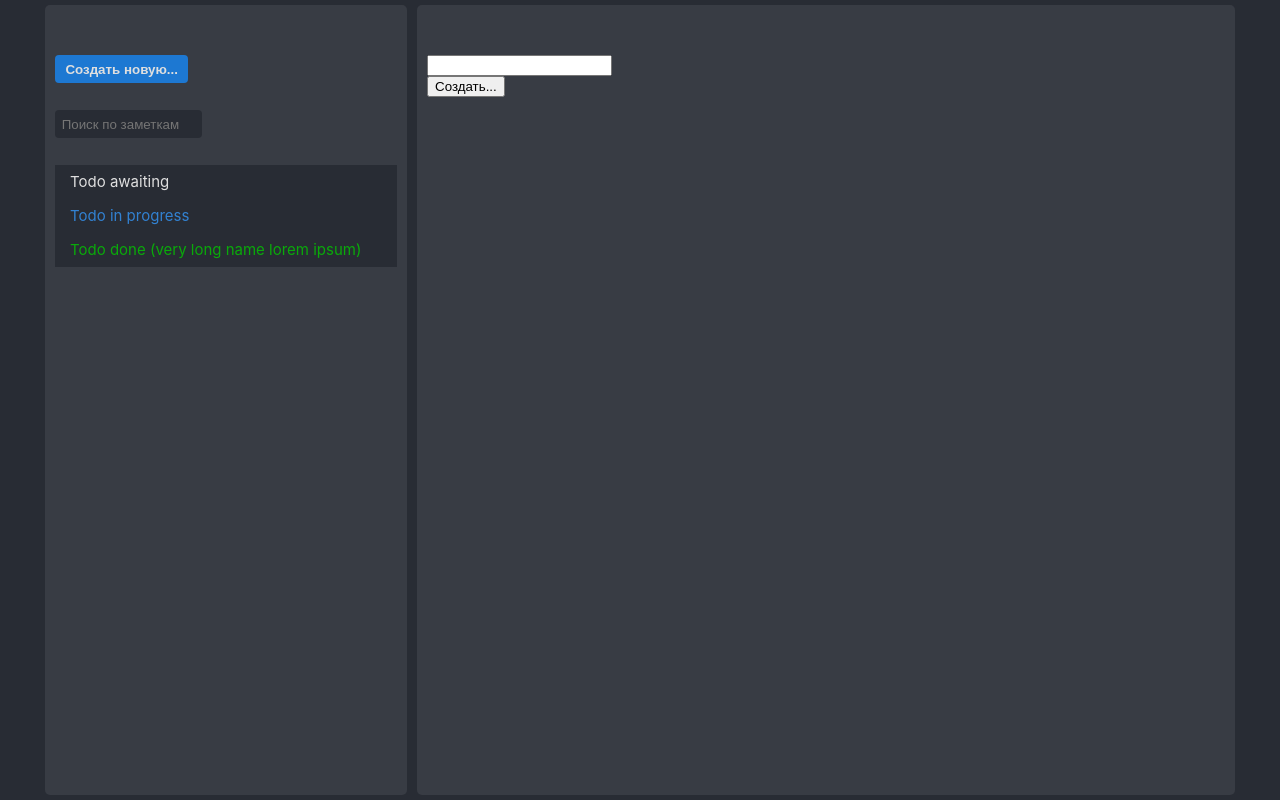
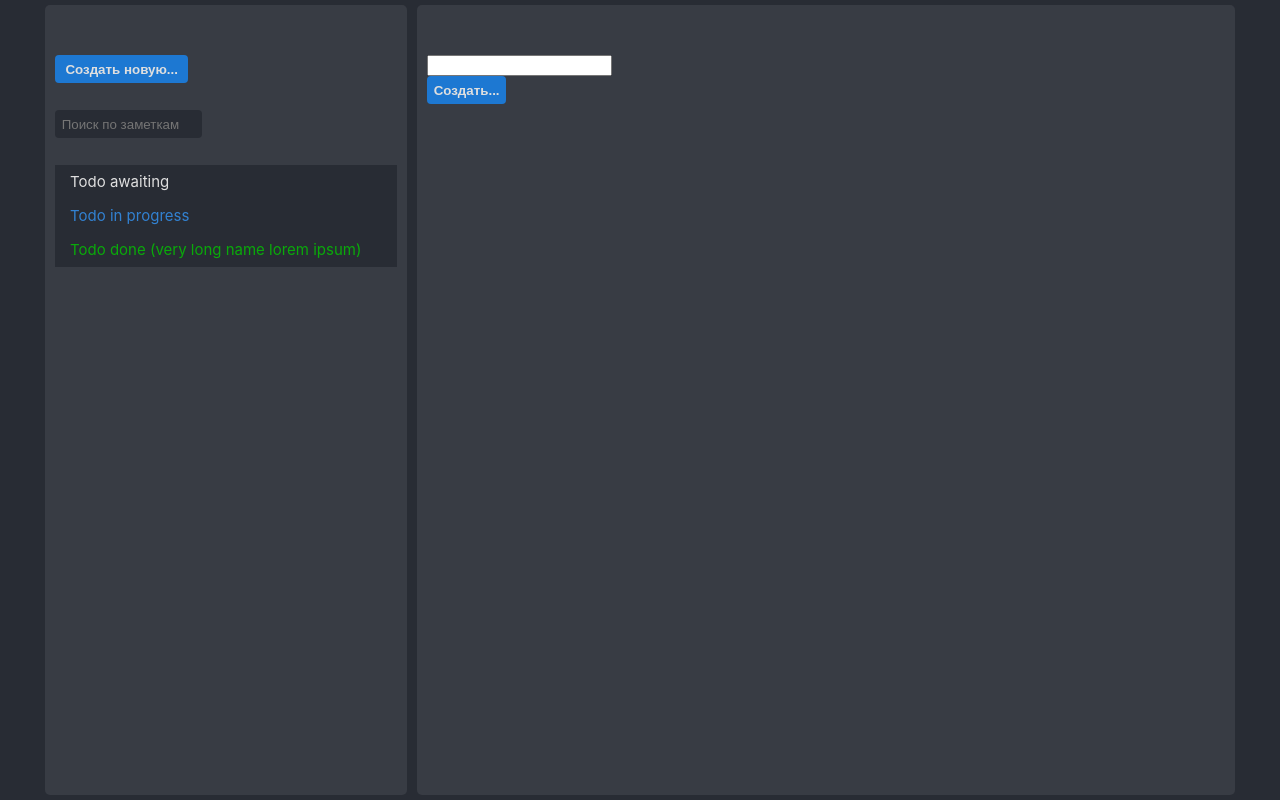
Before and after one commit to StroginA/react-ts-todo-list, a React (Create React App) app: page / in a window 1280 px wide. Built offline with nearby package versions, Linux system fonts and the light colour scheme.

Commit message:
basic todo updating

```diff
--- a/src/App.tsx
+++ b/src/App.tsx
@@ -5,31 +5,13 @@ import TodoListView from './TodoListView';
 import type { Todo } from './types';
 
 export default function App() {
-  const [todos, setTodos] = useState([] as Todo[]);
   const [search, setSearch] = useState("");
-
-  useEffect(() => {
-    setTodos([
-      {
-        title: "Todo awaiting",
-        status: "awaiting"
-      },
-      {
-        title: "Todo in progress",
-        status: "inProgress"
-      },
-      {
-        title: "Todo done (very long name lorem ipsum)",
-        status: "done"
-      }
-    ])
-  }, [])
 
   return (
     <SelectedProvider>
       <div className="App">
         <div className="container">
-          <TodoListView todos={todos} />
+          <TodoListView />
           <TodoEditView />
         </div>
       </div>
--- a/src/SelectedProvider.tsx
+++ b/src/SelectedProvider.tsx
@@ -1,23 +1,55 @@
 import { createContext, FC, useState } from "react";
 import type { ReactNode } from "react";
-import type { SelectedTodoContext, Todo } from "./types";
+import type { TodoContext, Todo } from "./types";
 
 const defaultState = {
-    selected: null as Todo | null,
+    todos: [] as Todo[],
+    selected: -1,
+    addTodo: () => {},
+    removeTodo: () => {},
+    updateTodo: () => {},
     setSelected: () => {}
 }
-export const Selected = createContext<SelectedTodoContext>(defaultState)
+export const Selected = createContext<TodoContext>(defaultState)
 
 export default function SelectedProvider({children}: { children: ReactNode }) {
     /*
-    Context tracking the current selected todo.
+    Context tracking the todos and current selected todo
     */
+    const [todos, setTodos] = useState([
+        {
+          title: "Todo awaiting",
+          status: "awaiting"
+        },
+        {
+          title: "Todo in progress",
+          status: "inProgress"
+        },
+        {
+          title: "Todo done (very long name lorem ipsum)",
+          status: "done"
+        }
+    ] as Todo[]);
     const [selected, setSelected] = useState(defaultState.selected);
-    const toggleSelected = (todo: Todo | null) => {
-        setSelected(todo);
+    const addTodo = (todo: Todo) => {
+    }
+    const removeTodo = (todo: Todo) => {
+    }
+    const updateTodo = (todo: Todo, index: number) => {
+        setTodos([...todos.slice(0, index), todo, ...todos.slice(index+1)])
+    }
+    const toggleSelected = (id: number) => {
+        setSelected(id);
     }
     return (
-        <Selected.Provider value={{selected: selected, setSelected: toggleSelected}}>
+        <Selected.Provider value={{
+            todos: todos,
+            addTodo: addTodo,
+            removeTodo: removeTodo,
+            updateTodo: updateTodo,
+            selected: selected,
+            setSelected: toggleSelected
+            }}>
             {children}
         </Selected.Provider>
     )
--- a/src/TodoEditView.tsx
+++ b/src/TodoEditView.tsx
@@ -1,21 +1,29 @@
 import { Todo } from "./types";
-import React, { ChangeEvent, useContext, useState } from "react";
+import React, { ChangeEvent, useContext, useState, useEffect } from "react";
 import { Selected } from "./SelectedProvider";
 
 export default function TodoEditView() {
-    const {selected, setSelected} = useContext(Selected);
-    const [title, setTitle] = useState(selected?.title || "");
+    const {todos, selected, updateTodo} = useContext(Selected);
+    const [title, setTitle] = useState("");
+
+    useEffect(() => {
+        /*
+        When another todo is selected, load new values into the fields
+        */
+        setTitle(todos[selected]?.title || "");
+    },[todos[selected]])
 
     const handleChangeTitle = (e: React.ChangeEvent<HTMLInputElement>) => {
         setTitle(e.target.value)
     }
 
     const handleUpdateTodo = (e: React.MouseEvent) => {
-        if (selected) {
-            setSelected({
+        if (todos[selected]) {
+            updateTodo({
                 title: title,
-                status: selected.status
-            });
+                description: todos[selected].description,
+                status: todos[selected].status
+            }, selected)
         }
     }
 
@@ -27,13 +35,15 @@ export default function TodoEditView() {
         <div className="column container__column column_edit">
             <input type="text" value={title}
             onChange={handleChangeTitle}></input>
-            <button onClick={
-                selected ?
+            <button // Dynamic button for updating/creating new todo
+            className="btn btn_primary"
+            onClick={
+                todos[selected] ?
                 handleUpdateTodo :
                 handleCreateTodo
             }>
                 {
-                    selected ?
+                    todos[selected] ?
                     "Обновить..." :
                     "Создать..."
                 }
--- a/src/TodoListItem.tsx
+++ b/src/TodoListItem.tsx
@@ -4,11 +4,12 @@ import { Todo } from "./types";
 
 export default function TodoListItem (props: {
     element: Todo,
+    id: number
 }) {
-    const {selected, setSelected} = useContext(Selected);
+    const {todos, selected, setSelected} = useContext(Selected);
 
     const selectElement = (e: React.MouseEvent) => {
-        setSelected(props.element);
+        setSelected(props.id);
     };
 
     return (
@@ -22,7 +23,7 @@ export default function TodoListItem (props: {
         props.element.status === 'done' ?
         'selectable-list__element_success' :
         ''}
-        ${props.element === selected ?
+        ${props.id === selected ?
         'selectable-list__element_selected' :
         ''}
         `}
--- a/src/TodoListView.tsx
+++ b/src/TodoListView.tsx
@@ -3,22 +3,21 @@ import {Selected} from "./SelectedProvider";
 import TodoListItem from "./TodoListItem";
 import type { Todo } from "./types";
 
-export default function TodoListView(props: {
-    todos: Todo[],
-}) {
-    const {selected, setSelected} = useContext(Selected);  // Required for 'Create new' button
+export default function TodoListView() {
+    const {todos, selected, setSelected} = useContext(Selected);  // Required for 'Create new' button
 
-    const todoList = props.todos.map((element) => {
+    const todoList = todos.map((element) => {
         // Standard React list rendering
         return (
         <TodoListItem element={element}
-        key={props.todos.indexOf(element)}/>
+        id={todos.indexOf(element)}
+        key={todos.indexOf(element)}/>
         );
     });
 
     const handleClickCreate = (e: React.MouseEvent) => {
         // Unselect all todos to render a 'new todo' form
-        setSelected(null);
+        setSelected(-1);
     }
 
     return (
```
Also changed, not shown: src/types.ts (+7 -3 lines).
